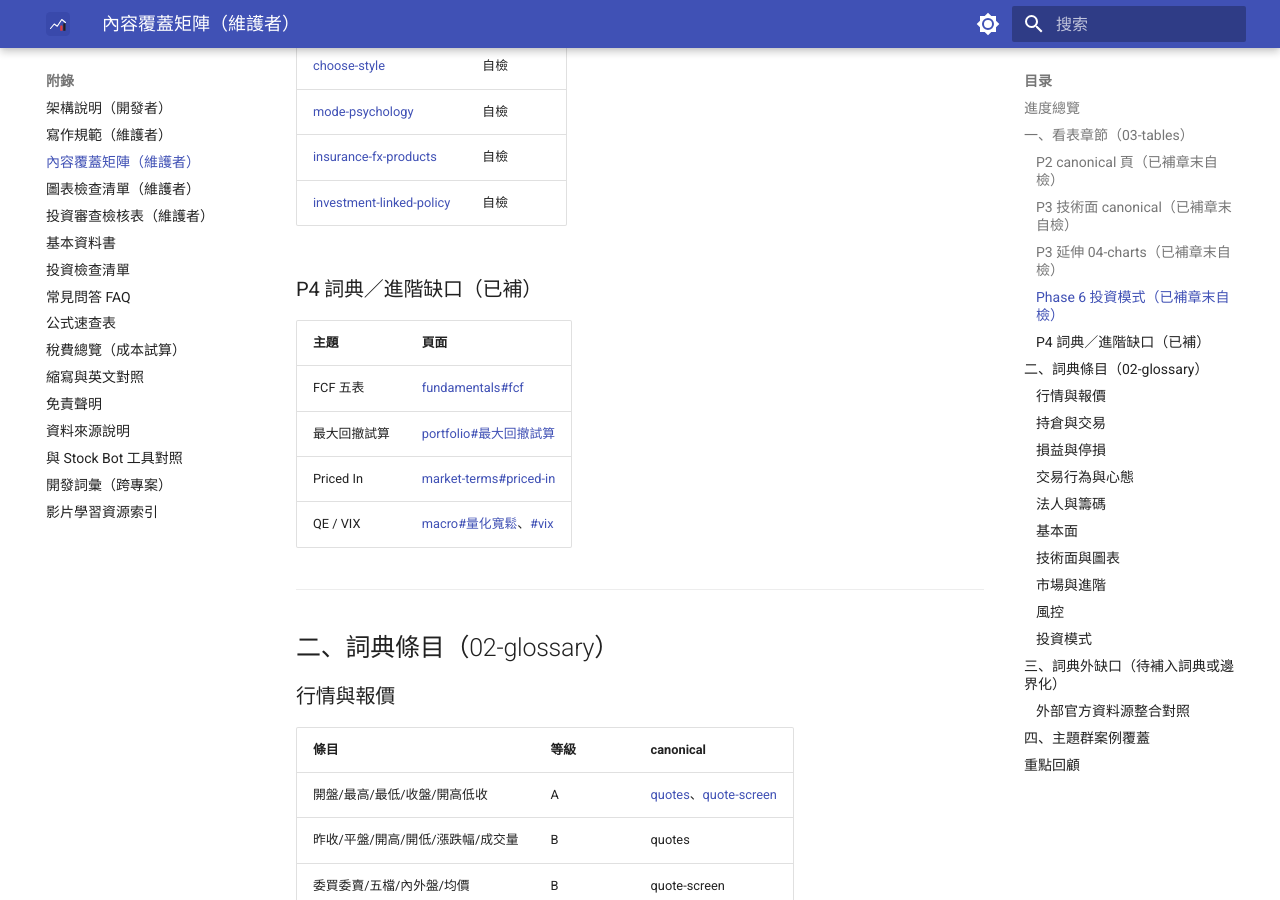
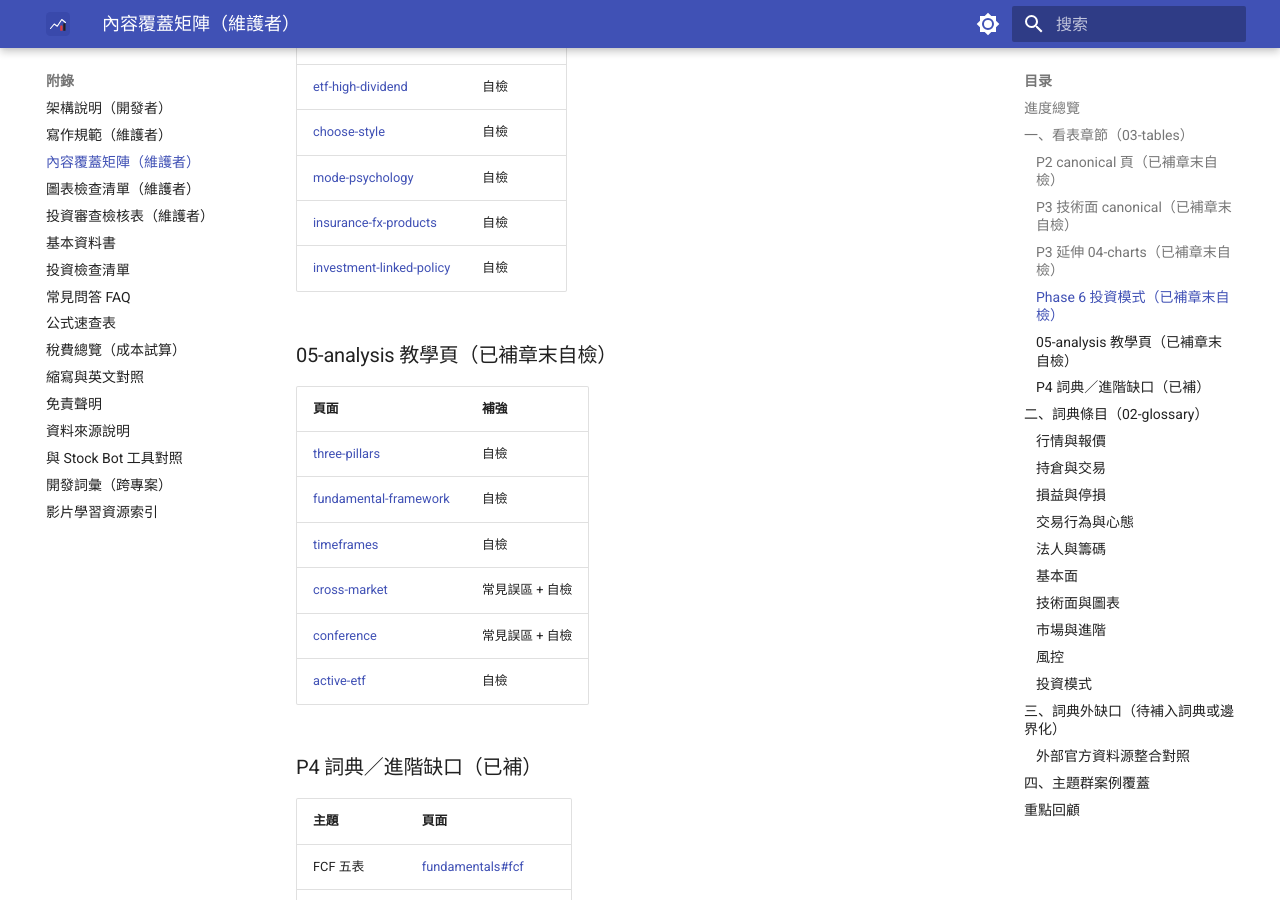
Before and after one commit to skymiku39/stock_school, an MkDocs documentation site: the page built from docs/CONTENT-COVERAGE-MATRIX.md, in a window 1280 px wide and 900 px high, scrolled down 4685 px. Built offline with MkDocs 1.6.1 and Material for MkDocs 9.7.7, drawn with Linux system fonts in a browser that asks for light colours; some of the changed text lies outside the part shown.

Commit message:
feat: ✨ [AI] 補齊 05-analysis 四篇教學頁章末自檢
Co-authored-by: Cursor <cursoragent@cursor.com>

```diff
--- a/docs/CONTENT-COVERAGE-MATRIX.md
+++ b/docs/CONTENT-COVERAGE-MATRIX.md
@@ -24,6 +24,7 @@
 | P4 詞典缺口 | FCF、最大回撤、Priced In、QE/VIX | **已補**（見下方 P4 清單） |
 | 稅務邊界 | 綜所稅／申報邊界說明 | **已補**（[taxes-for-costing](appendix/taxes-for-costing.md#綜所稅與申報邊界)） |
 | Phase 6 投資模式 | 各模式專章章末自檢 | **已補**（14/14 非 index 頁，見下方清單） |
+| 05-analysis 教學頁 | 6 篇 canonical 自檢 | **已補**（見下方 05-analysis 清單） |
 
 !!! success "看表嚴格 A 已達標"
     看表 10 篇均已含手算一例（或樞紐頁導覽練習一例）與完整 A 模板；`tests/test_table_coverage.py` 同步檢查手算／導覽練習區塊。
@@ -115,6 +116,17 @@
 | [mode-psychology](08-investing/mode-psychology.md) | 自檢 |
 | [insurance-fx-products](08-investing/insurance-fx-products.md) | 自檢 |
 | [investment-linked-policy](08-investing/investment-linked-policy.md) | 自檢 |
+
+### 05-analysis 教學頁（已補章末自檢）
+
+| 頁面 | 補強 |
+|------|------|
+| [three-pillars](05-analysis/three-pillars.md) | 自檢 |
+| [fundamental-framework](05-analysis/fundamental-framework.md) | 自檢 |
+| [timeframes](05-analysis/timeframes.md) | 自檢 |
+| [cross-market](05-analysis/cross-market.md) | 常見誤區 + 自檢 |
+| [conference](05-analysis/conference.md) | 常見誤區 + 自檢 |
+| [active-etf](05-analysis/active-etf.md) | 自檢 |
 
 ### P4 詞典／進階缺口（已補）
 
```
Also changed, not shown: docs/05-analysis/active-etf.md (+11 -0 lines), docs/05-analysis/fundamental-framework.md (+11 -0 lines), docs/05-analysis/three-pillars.md (+11 -0 lines), docs/05-analysis/timeframes.md (+11 -0 lines).
